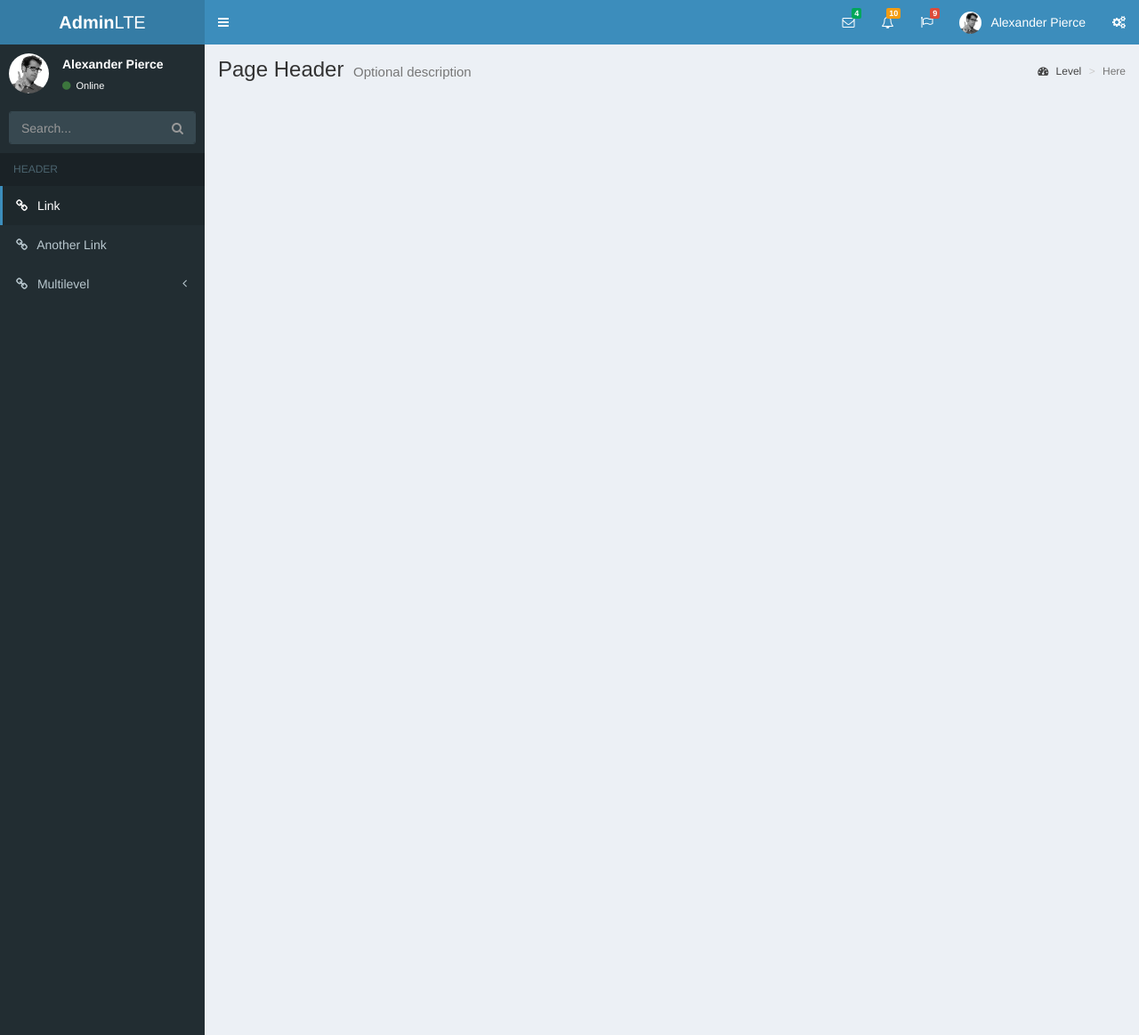
After one commit to nopparat231/book, a PHP site: page /book/index2.php in a window 1280 px wide. The commit adds this page. Shown: the whole page at 89% size. Run offline with PHP 8.4, Linux system fonts and the light colour scheme; some libraries are stand-ins or nearby versions.

Commit message:
update sub menu

```diff
--- a/backend/add_product_type.php
+++ b/backend/add_product_type.php
@@ -79,10 +79,10 @@ $totalRows_ptype = mysql_num_rows($ptype);
       </div>
       <div class="col-md-6">
         <h3 align="center"> เพิ่มประเภทสินค้า </h3>
-        <div class="table-responsive">
+        <div class="table">
         <form action="<?php echo $editFormAction; ?>" method="POST" name="ptype" id="ptype" class="form-horizontal">
         	<div class="form-group">
-            	<div class="col-sm-3" align="right"> ประเภทสินค้า </div>
+            	<div class="col-sm-3" align="right"> ประเภทหลักสินค้า </div>
                 <div class="col-sm-7">
                 	<input type="text" name="t_name" class="form-control" required>
                 </div>
@@ -91,6 +91,7 @@ $totalRows_ptype = mysql_num_rows($ptype);
             	<div class="col-sm-3"></div>
                 <div class="col-sm-7">
                 	<button type="submit" name="save" class="btn btn-primary"> บันทึก </button>
+                  <a href="list_product_type.php?list" type="btn" class="btn btn-danger">ยกเลิก</a>
                 </div>
              </div>
             <input type="hidden" name="MM_insert" value="ptype">
--- a/backend/edit_product_type.php
+++ b/backend/edit_product_type.php
@@ -84,7 +84,7 @@ $totalRows_edittype = mysql_num_rows($edittype);
       </div>
       <div class="col-md-6">
         <h3 align="center"> เพิ่มประเภทสินค้า </h3>
-        <div class="table-responsive">
+        <div class="table">
         <form action="<?php echo $editFormAction; ?>" method="POST" name="ptype" id="ptype" class="form-horizontal">
         	<div class="form-group">
             	<div class="col-sm-3" align="right"> ประเภทสินค้า </div>
@@ -96,6 +96,7 @@ $totalRows_edittype = mysql_num_rows($edittype);
             	<div class="col-sm-3"></div>
                 <div class="col-sm-7">
                 	<button type="submit" name="save" class="btn btn-primary"> บันทึก </button>
+                  <a href="list_product_type.php?t" type="btn" class="btn btn-danger">ยกเลิก</a>
                 	<input name="t_id" type="hidden" id="t_id" value="<?php echo $row_edittype['t_id']; ?>">
                 </div>
              </div>
--- a/backend/list_product_type.php
+++ b/backend/list_product_type.php
@@ -59,7 +59,7 @@ $totalRows_ptype = mysql_num_rows($ptype);
         <?php include('menu.php');?>
       </div>
       <div class="col-md-10">
-        <h3 align="center"> ประเภทสินค้า <a href="add_product_type.php" class="btn btn-primary"> เพิ่มประเภท </a> </h3>
+        <?php include 'list_product_type_show.php'; ?>
         <table id="example" class="display" cellspacing="0" border="1">
 		<thead>
           <tr>
--- a/backend/menu.php
+++ b/backend/menu.php
@@ -8,14 +8,14 @@
 	if ($row_mm['status'] == 'admin') { ?>
 		<a href="list_admin.php" class="list-group-item">-จัดการผู้ดูแลระบบ</a>
 		<a href="list_member.php" class="list-group-item">-จัดการสมาชิค</a>
-		<a href="list_product_type.php" class="list-group-item">-จัดการประเภทสินค้า</a>
+		<a href="list_product_type.php?list" class="list-group-item">-จัดการประเภทสินค้า</a>
 		<a href="list_product.php" class="list-group-item">-จัดการสินค้า</a>
 		<a href="list_bank.php" class="list-group-item">-จัดการข้อมูลธนาคาร</a>
 		<a href="carousel.php" class="list-group-item">-จัดการภาพสไลด์</a>
 		<a href="../logout_admin.php" class="list-group-item list-group-item-danger">-ออกจากระบบ</a>
 
 	<?php } else { ?>
-		<a href="list_product_type.php" class="list-group-item">-จัดการประเภทสินค้า</a>
+		<a href="list_product_type.php?list" class="list-group-item">-จัดการประเภทสินค้า</a>
 		<a href="list_product.php" class="list-group-item">-จัดการสินค้า</a>
 		<a href="list_bank.php" class="list-group-item">-จัดการข้อมูลธนาคาร</a>
 		<a href="carousel.php" class="list-group-item">-จัดการภาพสไลด์</a>
--- /dev/null
+++ b/index2.php
@@ -0,0 +1,340 @@
+<!DOCTYPE html>
+<html lang="en">
+    <head>
+        <meta charset="utf-8">
+        <title>Admin | Dashboard</title>
+        <!-- tell the browser to be responsive to screen width -->
+        <meta content="width=device-width, initial-scale=1, maximum-scale=1, user-scalable=no" name="viewport">
+        <!-- bootstrap 3.3.4-->
+        <link href="bootstrap/css/bootstrap.min.css" rel="stylesheet" type="text/css" />
+        <!-- font awesome icons-->
+        <link href="bootstrap/css/font-awesome.min.css" rel="stylesheet" type="text/css" />
+        <!-- ionicons-->
+        <link href="bootstrap/css/ionicons.min.css" rel="stylesheet" type="text/css" />
+        <!--Theme style-->
+        <link href="dist/css/AdminLTE.min.css" rel="stylesheet" type="text/css" />
+        <!--Theme skin -->
+        <link href="dist/css/skins/skin-blue.min.css" rel="stylesheet" type="text/css" />
+        <!-- HTML5 Shim and Respond.js IE8 support of HTML5 elements and media queries -->
+        <!-- WARNING: Respond.js doesn't work if you view the page via file:// -->
+        <!--[if lt IE 9]>
+            <script src="https://oss.maxcdn.com/html5shiv/3.7.2/html5shiv.min.js"></script>
+            <script src="https://oss.maxcdn.com/respond/1.4.2/respond.min.js"></script>
+        <![endif]-->
+    </head>
+    <body class="skin-blue sidebar-mini">
+        <div class="wrapper">
+<!-- Main Header -->
+      <header class="main-header">
+
+        <!-- Logo -->
+        <a href="index2.html" class="logo">
+          <!-- mini logo for sidebar mini 50x50 pixels -->
+          <span class="logo-mini"><b>A</b>LT</span>
+          <!-- logo for regular state and mobile devices -->
+          <span class="logo-lg"><b>Admin</b>LTE</span>
+        </a>
+
+        <!-- Header Navbar -->
+        <nav class="navbar navbar-static-top" role="navigation">
+          <!-- Sidebar toggle button-->
+          <a href="#" class="sidebar-toggle" data-toggle="offcanvas" role="button">
+            <span class="sr-only">Toggle navigation</span>
+          </a>
+          <!-- Navbar Right Menu -->
+          <div class="navbar-custom-menu">
+            <ul class="nav navbar-nav">
+              <!-- Messages: style can be found in dropdown.less-->
+              <li class="dropdown messages-menu">
+                <!-- Menu toggle button -->
+                <a href="#" class="dropdown-toggle" data-toggle="dropdown">
+                  <i class="fa fa-envelope-o"></i>
+                  <span class="label label-success">4</span>
+                </a>
+                <ul class="dropdown-menu">
+                  <li class="header">You have 4 messages</li>
+                  <li>
+                    <!-- inner menu: contains the messages -->
+                    <ul class="menu">
+                      <li><!-- start message -->
+                        <a href="#">
+                          <div class="pull-left">
+                            <!-- User Image -->
+                            <img src="dist/img/user2-160x160.jpg" class="img-circle" alt="User Image" />
+                          </div>
+                          <!-- Message title and timestamp -->
+                          <h4>
+                            Support Team
+                            <small><i class="fa fa-clock-o"></i> 5 mins</small>
+                          </h4>
+                          <!-- The message -->
+                          <p>Why not buy a new awesome theme?</p>
+                        </a>
+                      </li><!-- end message -->
+                    </ul><!-- /.menu -->
+                  </li>
+                  <li class="footer"><a href="#">See All Messages</a></li>
+                </ul>
+              </li><!-- /.messages-menu -->
+
+              <!-- Notifications Menu -->
+              <li class="dropdown notifications-menu">
+                <!-- Menu toggle button -->
+                <a href="#" class="dropdown-toggle" data-toggle="dropdown">
+                  <i class="fa fa-bell-o"></i>
+                  <span class="label label-warning">10</span>
+                </a>
+                <ul class="dropdown-menu">
+                  <li class="header">You have 10 notifications</li>
+                  <li>
+                    <!-- Inner Menu: contains the notifications -->
+                    <ul class="menu">
+                      <li><!-- start notification -->
+                        <a href="#">
+                          <i class="fa fa-users text-aqua"></i> 5 new members joined today
+                        </a>
+                      </li><!-- end notification -->
+                    </ul>
+                  </li>
+                  <li class="footer"><a href="#">View all</a></li>
+                </ul>
+              </li>
+              <!-- Tasks Menu -->
+              <li class="dropdown tasks-menu">
+                <!-- Menu Toggle Button -->
+                <a href="#" class="dropdown-toggle" data-toggle="dropdown">
+                  <i class="fa fa-flag-o"></i>
+                  <span class="label label-danger">9</span>
+                </a>
+                <ul class="dropdown-menu">
+                  <li class="header">You have 9 tasks</li>
+                  <li>
+                    <!-- Inner menu: contains the tasks -->
+                    <ul class="menu">
+                      <li><!-- Task item -->
+                        <a href="#">
+                          <!-- Task title and progress text -->
+                          <h3>
+                            Design some buttons
+                            <small class="pull-right">20%</small>
+                          </h3>
+                          <!-- The progress bar -->
+                          <div class="progress xs">
+                            <!-- Change the css width attribute to simulate progress -->
+                            <div class="progress-bar progress-bar-aqua" style="width: 20%" role="progressbar" aria-valuenow="20" aria-valuemin="0" aria-valuemax="100">
+                              <span class="sr-only">20% Complete</span>
+                            </div>
+                          </div>
+                        </a>
+                      </li><!-- end task item -->
+                    </ul>
+                  </li>
+                  <li class="footer">
+                    <a href="#">View all tasks</a>
+                  </li>
+                </ul>
+              </li>
+              <!-- User Account Menu -->
+              <li class="dropdown user user-menu">
+                <!-- Menu Toggle Button -->
+                <a href="#" class="dropdown-toggle" data-toggle="dropdown">
+                  <!-- The user image in the navbar-->
+                  <img src="dist/img/user2-160x160.jpg" class="user-image" alt="User Image" />
+                  <!-- hidden-xs hides the username on small devices so only the image appears. -->
+                  <span class="hidden-xs">Alexander Pierce</span>
+                </a>
+                <ul class="dropdown-menu">
+                  <!-- The user image in the menu -->
+                  <li class="user-header">
+                    <img src="dist/img/user2-160x160.jpg" class="img-circle" alt="User Image" />
+                    <p>
+                      Alexander Pierce - Web Developer
+                      <small>Member since Nov. 2012</small>
+                    </p>
+                  </li>
+                  <!-- Menu Body -->
+                  <li class="user-body">
+                    <div class="col-xs-4 text-center">
+                      <a href="#">Followers</a>
+                    </div>
+                    <div class="col-xs-4 text-center">
+                      <a href="#">Sales</a>
+                    </div>
+                    <div class="col-xs-4 text-center">
+                      <a href="#">Friends</a>
+                    </div>
+                  </li>
+                  <!-- Menu Footer-->
+                  <li class="user-footer">
+                    <div class="pull-left">
+                      <a href="#" class="btn btn-default btn-flat">Profile</a>
+                    </div>
+                    <div class="pull-right">
+                      <a href="#" class="btn btn-default btn-flat">Sign out</a>
+                    </div>
+                  </li>
+                </ul>
+              </li>
+              <!-- Control Sidebar Toggle Button -->
+              <li>
+                <a href="#" data-toggle="control-sidebar"><i class="fa fa-gears"></i></a>
+              </li>
+            </ul>
+          </div>
+        </nav>
+      </header>
+      <!-- Left side column. contains the logo and sidebar -->
+      <aside class="main-sidebar">
+
+        <!-- sidebar: style can be found in sidebar.less -->
+        <section class="sidebar">
+
+          <!-- Sidebar user panel (optional) -->
+          <div class="user-panel">
+            <div class="pull-left image">
+              <img src="dist/img/user2-160x160.jpg" class="img-circle" alt="User Image" />
+            </div>
+            <div class="pull-left info">
+              <p>Alexander Pierce</p>
+              <!-- Status -->
+              <a href="#"><i class="fa fa-circle text-success"></i> Online</a>
+            </div>
+          </div>
+
+          <!-- search form (Optional) -->
+          <form action="#" method="get" class="sidebar-form">
+            <div class="input-group">
+              <input type="text" name="q" class="form-control" placeholder="Search..." />
+              <span class="input-group-btn">
+                <button type="submit" name="search" id="search-btn" class="btn btn-flat"><i class="fa fa-search"></i></button>
+              </span>
+            </div>
+          </form>
+          <!-- /.search form -->
+
+          <!-- Sidebar Menu -->
+          <ul class="sidebar-menu">
+            <li class="header">HEADER</li>
+            <!-- Optionally, you can add icons to the links -->
+            <li class="active"><a href="#"><i class="fa fa-link"></i> <span>Link</span></a></li>
+            <li><a href="#"><i class="fa fa-link"></i> <span>Another Link</span></a></li>
+            <li class="treeview">
+              <a href="#"><i class="fa fa-link"></i> <span>Multilevel</span> <i class="fa fa-angle-left pull-right"></i></a>
+              <ul class="treeview-menu">
+                <li><a href="#">Link in level 2</a></li>
+                <li><a href="#">Link in level 2</a></li>
+              </ul>
+            </li>
+          </ul><!-- /.sidebar-menu -->
+        </section>
+        <!-- /.sidebar -->
+      </aside>
+
+      <!-- Content Wrapper. Contains page content -->
+      <div class="content-wrapper">
+        <!-- Content Header (Page header) -->
+        <section class="content-header">
+          <h1>
+            Page Header
+            <small>Optional description</small>
+          </h1>
+          <ol class="breadcrumb">
+            <li><a href="#"><i class="fa fa-dashboard"></i> Level</a></li>
+            <li class="active">Here</li>
+          </ol>
+        </section>
+
+        <!-- Main content -->
+        <section class="content">
+
+          <!-- Your Page Content Here -->
+
+        </section><!-- /.content -->
+      </div><!-- /.content-wrapper -->
+
+      <!-- Main Footer -->
+      <footer class="main-footer">
+        <!-- To the right -->
+        <div class="pull-right hidden-xs">
+          Anything you want
+        </div>
+        <!-- Default to the left -->
+        <strong>Copyright &copy; 2015 <a href="#">Company</a>.</strong> All rights reserved.
+      </footer>
+
+      <!-- Control Sidebar -->
+      <aside class="control-sidebar control-sidebar-dark">
+        <!-- Create the tabs -->
+        <ul class="nav nav-tabs nav-justified control-sidebar-tabs">
+          <li class="active"><a href="#control-sidebar-home-tab" data-toggle="tab"><i class="fa fa-home"></i></a></li>
+          <li><a href="#control-sidebar-settings-tab" data-toggle="tab"><i class="fa fa-gears"></i></a></li>
+        </ul>
+        <!-- Tab panes -->
+        <div class="tab-content">
+          <!-- Home tab content -->
+          <div class="tab-pane active" id="control-sidebar-home-tab">
+            <h3 class="control-sidebar-heading">Recent Activity</h3>
+            <ul class="control-sidebar-menu">
+              <li>
+                <a href="javascript::;">
+                  <i class="menu-icon fa fa-birthday-cake bg-red"></i>
+                  <div class="menu-info">
+                    <h4 class="control-sidebar-subheading">Langdon's Birthday</h4>
+                    <p>Will be 23 on April 24th</p>
+                  </div>
+                </a>
+              </li>
+            </ul><!-- /.control-sidebar-menu -->
+
+            <h3 class="control-sidebar-heading">Tasks Progress</h3>
+            <ul class="control-sidebar-menu">
+              <li>
+                <a href="javascript::;">
+                  <h4 class="control-sidebar-subheading">
+                    Custom Template Design
+                    <span class="label label-danger pull-right">70%</span>
+                  </h4>
+                  <div class="progress progress-xxs">
+                    <div class="progress-bar progress-bar-danger" style="width: 70%"></div>
+                  </div>
+                </a>
+              </li>
+            </ul><!-- /.control-sidebar-menu -->
+
+          </div><!-- /.tab-pane -->
+          <!-- Stats tab content -->
+          <div class="tab-pane" id="control-sidebar-stats-tab">Stats Tab Content</div><!-- /.tab-pane -->
+          <!-- Settings tab content -->
+          <div class="tab-pane" id="control-sidebar-settings-tab">
+            <form method="post">
+              <h3 class="control-sidebar-heading">General Settings</h3>
+              <div class="form-group">
+                <label class="control-sidebar-subheading">
+                  Report panel usage
+                  <input type="checkbox" class="pull-right" checked />
+                </label>
+                <p>
+                  Some information about this general settings option
+                </p>
+              </div><!-- /.form-group -->
+            </form>
+          </div><!-- /.tab-pane -->
+        </div>
+      </aside><!-- /.control-sidebar -->
+      <!-- Add the sidebar's background. This div must be placed
+           immediately after the control sidebar -->
+      <div class="control-sidebar-bg"></div>
+    </div><!-- ./wrapper -->
+
+    <!-- REQUIRED JS SCRIPTS -->
+
+    <!-- jQuery 2.1.4 -->
+    <script src="plugins/jQuery/jQuery-2.1.4.min.js" type="text/javascript"></script>
+    <!-- Bootstrap 3.3.2 JS -->
+    <script src="bootstrap/js/bootstrap.min.js" type="text/javascript"></script>
+    <!-- AdminLTE App -->
+    <script src="dist/js/app.min.js" type="text/javascript"></script>
+
+        </div>
+    </body>
+</html>
```
Also changed, not shown: backend/add_product_type1.php (+14 -7 lines), backend/del_product_type1.php (+4 -4 lines), backend/edit_product_type1.php (+19 -13 lines), backend/list_product_type1.php (added, +103 -0 lines), backend/list_product_type_show.php (added, +17 -0 lines), backend/tbl_type.php (added, +30 -0 lines), backend/test2.php (deleted, +0 -8 lines), category.php (+9 -6 lines).
